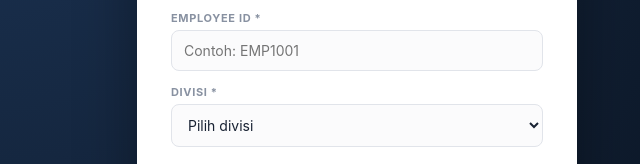
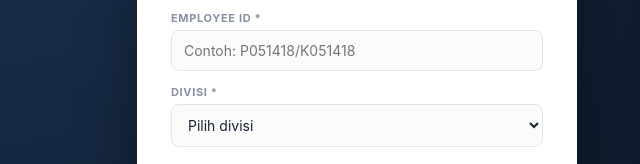
Before and after one commit to budisugiana/excel, a plain HTML site: page practical-excel-assessment.html in a window 1280 px wide. Shown: the part 388-552 px from the top of the page, 283-923 px from the left. Drawn offline with Linux system fonts and the light colour scheme.

Commit message:
Update practical-excel-assessment.html

```diff
--- a/practical-excel-assessment.html
+++ b/practical-excel-assessment.html
@@ -534,7 +534,7 @@ footer.app-footer{
     </div>
     <div class="login-field">
       <label>Employee ID *</label>
-      <input type="text" id="loginEmpId" placeholder="Contoh: EMP1001">
+      <input type="text" id="loginEmpId" placeholder="Contoh: P051418/K051418">
     </div>
     <div class="login-field">
       <label>Divisi *</label>
```
